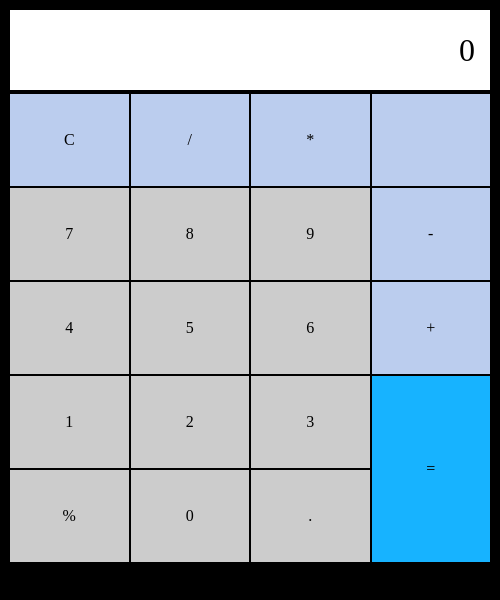
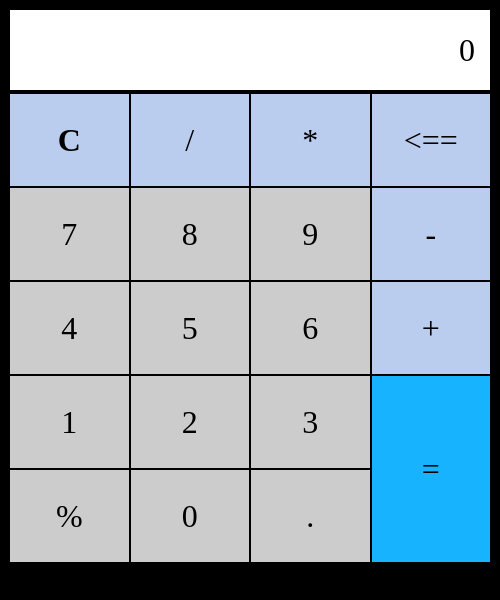
Before and after one commit to Ghuti/electronjs, an Electron app: page public/index.html in a window 500 px wide. Drawn offline with Linux system fonts and the light colour scheme.

Commit message:
last step

```diff
--- a/index.js
+++ b/index.js
@@ -1,5 +1,6 @@
 const {app, BrowserWindow} = require('electron');
 
+require('electron-reload')(__dirname)
 
 let win
 
--- a/package.json
+++ b/package.json
@@ -2,9 +2,6 @@
   "name": "electronjs",
   "version": "1.0.0",
   "main": "index.js",
-  "dependencies": {
-    "express": "^4.17.1"
-  },
   "devDependencies": {
     "electron": "^7.1.3"
   },
--- /dev/null
+++ b/public/app.js
@@ -0,0 +1,25 @@
+const buttons = document.querySelectorAll('.btn');
+const result = document.getElementById('result');
+
+console.log(buttons);
+
+buttons.forEach(element => {
+  element.addEventListener('click', function() {
+    let value = this.textContent;
+
+    if (value == 'C') {
+      result.innerHTML = 0;
+    }
+    else if (value == '<==') {
+      result.innerHTML = result.innerHTML.slice(0, -1);
+    }
+    else {
+    result.innerHTML += value;
+    console.log(value);
+    }
+
+    if (result.textContent === '') {
+      result.innerHTML = 0;
+    }
+  })
+})
--- a/public/index.html
+++ b/public/index.html
@@ -9,41 +9,42 @@
     <div>
       <table>
         <tr class="result">
-          <td>0</td>
+          <td id="result">0</td>
         </tr>
       </table>
 
-      <table class="btn-h">
+      <table>
         <tr>
-          <td class="btn-2">C</td>
-          <td class="btn-2">/</td>
-          <td class="btn-2">*</td>
-          <td class="btn-2"></td>
+          <td class="btn btn-2" value="C"><strong>C</strong></td>
+          <td class="btn btn-2" value="/">/</td>
+          <td class="btn btn-2" value="*">*</td>
+          <td class="btn btn-2" value="&larr"><==</td>
         </tr>
         <tr>
-          <td class="btn-1">7</td>
-          <td class="btn-1">8</td>
-          <td class="btn-1">9</td>
-          <td class="btn-2">-</td>
+          <td class="btn btn-1" value="7">7</td>
+          <td class="btn btn-1" value="8">8</td>
+          <td class="btn btn-1" value="9">9</td>
+          <td class="btn btn-2" value="-">-</td>
         </tr>
         <tr>
-          <td class="btn-1">4</td>
-          <td class="btn-1">5</td>
-          <td class="btn-1">6</td>
-          <td class="btn-2">+</td>
+          <td class="btn btn-1" value="4">4</td>
+          <td class="btn btn-1" value="5">5</td>
+          <td class="btn btn-1" value="6">6</td>
+          <td class="btn btn-2" value="+">+</td>
         </tr>
         <tr>
-          <td class="btn-1">1</td>
-          <td class="btn-1">2</td>
-          <td class="btn-1">3</td>
-          <td class="btn-3" rowspan="2">=</td>
+          <td class="btn btn-1" value="1">1</td>
+          <td class="btn btn-1" value="2">2</td>
+          <td class="btn btn-1" value="3">3</td>
+          <td class="btn btn-3" rowspan="2" value="=">=</td>
         </tr>
         <tr>
-          <td class="btn-1">%</td>
-          <td class="btn-1">0</td>
-          <td class="btn-1">.</td>
+          <td class="btn btn-1" value="%">%</td>
+          <td class="btn btn-1" value="0">0</td>
+          <td class="btn btn-1" value=".">.</td>
         </tr>
       </table>
     </div>
   </body>
+  <script src="app.js" charset="utf-8"></script>
 </html>
--- a/public/style.css
+++ b/public/style.css
@@ -1,26 +1,17 @@
-.btn-1 {
+.btn{
   width: 25%;
   height: 90px;
-  background: #cccccc;
   text-align: center;
 }
 
+.btn-1 {
+  background: #cccccc;
+}
 .btn-2 {
-  width: 25%;
-  height: 90px;
   background: #bbcdee;
-  text-align: center;
 }
-
 .btn-3 {
-  width: 25%;
-  height: 90px;
   background: #17b3ff;
-  text-align: center;
-}
-
-.btn-h {
-  height: 100%
 }
 
 .result {
@@ -33,7 +24,6 @@
 
 .result td{
   padding: 15px;
-  font-size: 2rem;
 }
 
 table {
@@ -42,4 +32,16 @@ table {
 
 body {
   background: #000;
+  font-size: 2rem;
+  user-select: none;
 }
+
+.btn-1:hover {
+  background: #aeaeae;
+}
+.btn-2:hover {
+  background: #9daac3;
+}
+.btn-3:hover {
+  background: #1995d2;
+}
```
Also changed, not shown: 1 other file.
